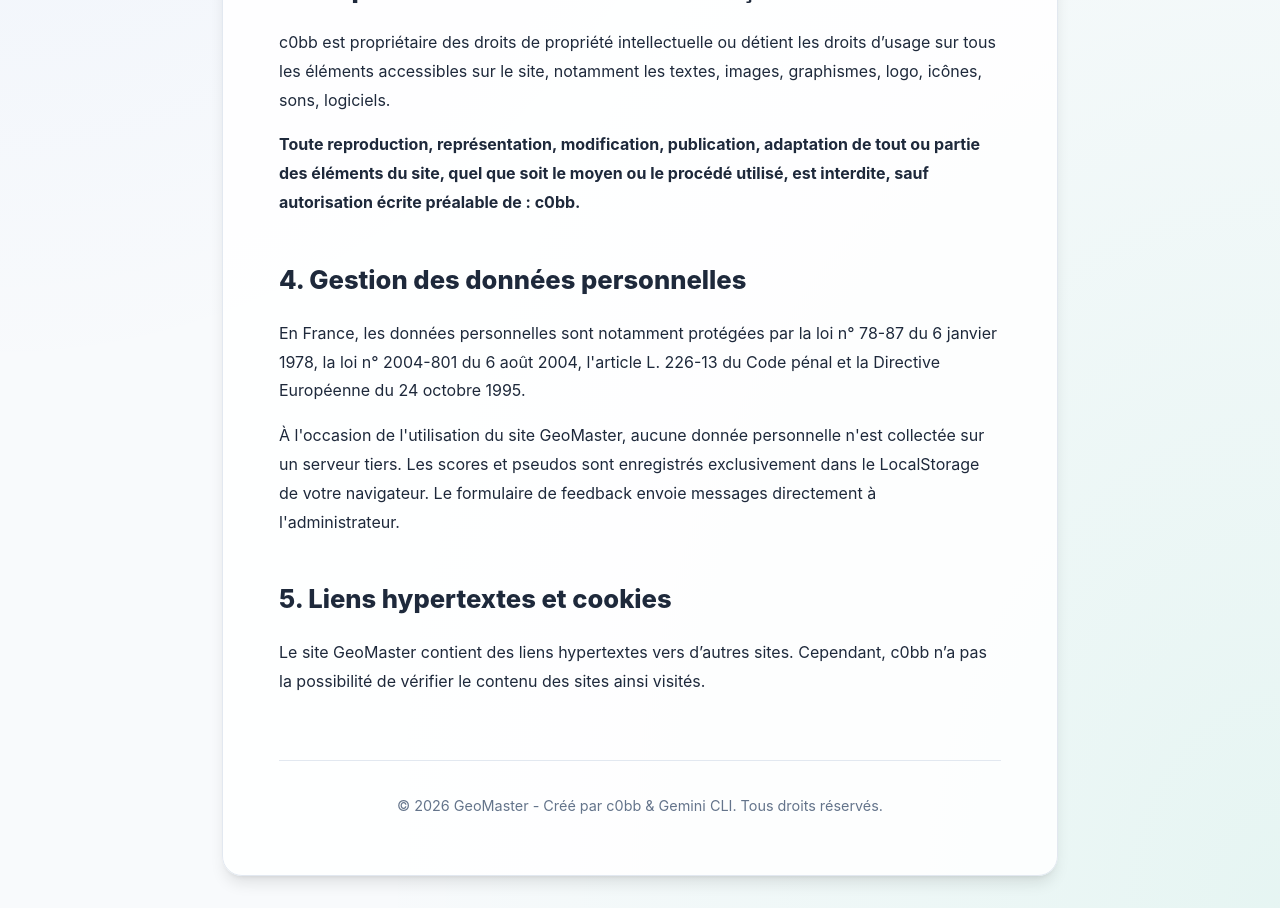
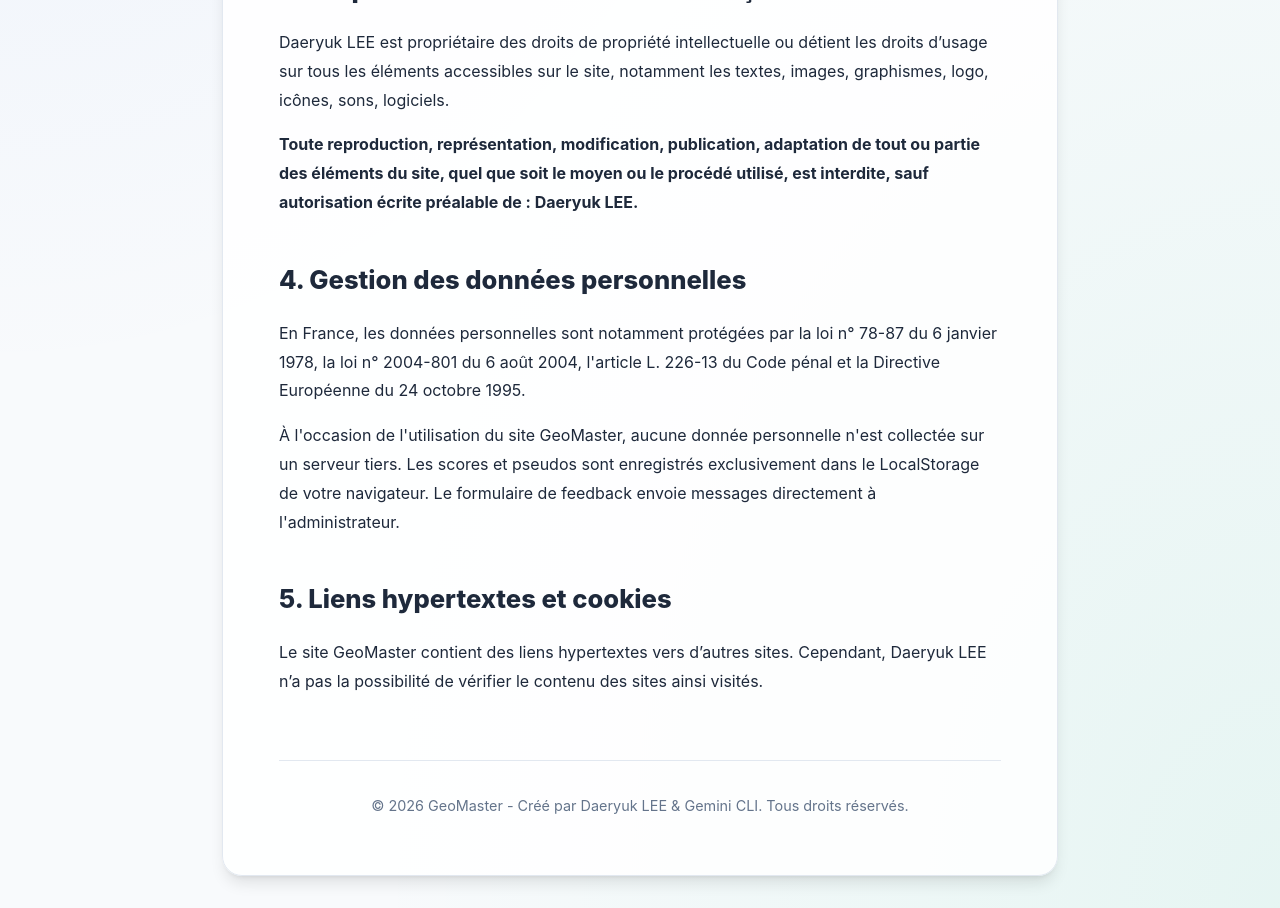
Before and after one commit to daeryuk-lee/industrial-eng-tools, a React (Vite) app: page /legal in a window 1280 px wide. Shown: the part 880-1788 px from the top of the page. Built offline with nearby package versions, Linux system fonts and the light colour scheme; no server answers.

Commit message:
docs: finalize site creator name replacement to Daeryuk LEE

```diff
--- a/package.json
+++ b/package.json
@@ -2,7 +2,7 @@
   "name": "geomaster",
   "version": "0.1.0",
   "private": true,
-  "author": "c0bb237",
+  "author": "Daeryuk LEE",
   "description": "GeoMaster - L'outil ultime pour maîtriser la géographie mondiale.",
   "type": "module",
   "dependencies": {
--- a/src/data/translations.js
+++ b/src/data/translations.js
@@ -53,7 +53,7 @@ export const translations = {
       feedback: "Feedback",
       feedbackPlaceholder: "Une idée ? Un bug ? Écrivez-nous...",
       send: "Envoyer",
-      credits: "© 2026 GeoMaster - Créé par c0bb & Gemini CLI. Tous droits réservés."
+      credits: "© 2026 GeoMaster - Créé par Daeryuk LEE & Gemini CLI. Tous droits réservés."
     },
     legal: {
       s1_title: "1. Édition du site",
@@ -66,13 +66,13 @@ export const translations = {
       s2_text: "Le site est hébergé par les services de GitHub Inc. (GitHub Pages) ou plateforme équivalente de déployement statique.",
       s2_address: "Siège social de l'hébergeur : 88 Colin P Kelly Jr St, San Francisco, CA 94107, États-Unis.",
       s3_title: "3. Propriété intellectuelle et contrefaçons",
-      s3_text: "c0bb est propriétaire des droits de propriété intellectuelle ou détient les droits d’usage sur tous les éléments accessibles sur le site, notamment les textes, images, graphismes, logo, icônes, sons, logiciels.",
-      s3_warn: "Toute reproduction, représentation, modification, publication, adaptation de tout ou partie des éléments du site, quel que soit le moyen ou le procédé utilisé, est interdite, sauf autorisation écrite préalable de : c0bb.",
+      s3_text: "Daeryuk LEE est propriétaire des droits de propriété intellectuelle ou détient les droits d’usage sur tous les éléments accessibles sur le site, notamment les textes, images, graphismes, logo, icônes, sons, logiciels.",
+      s3_warn: "Toute reproduction, représentation, modification, publication, adaptation de tout ou partie des éléments du site, quel que soit le moyen ou le procédé utilisé, est interdite, sauf autorisation écrite préalable de : Daeryuk LEE.",
       s4_title: "4. Gestion des données personnelles",
       s4_text: "En France, les données personnelles sont notamment protégées par la loi n° 78-87 du 6 janvier 1978, la loi n° 2004-801 du 6 août 2004, l'article L. 226-13 du Code pénal et la Directive Européenne du 24 octobre 1995.",
       s4_usage: "À l'occasion de l'utilisation du site GeoMaster, aucune donnée personnelle n'est collectée sur un serveur tiers. Les scores et pseudos sont enregistrés exclusivement dans le LocalStorage de votre navigateur. Le formulaire de feedback envoie messages directement à l'administrateur.",
       s5_title: "5. Liens hypertextes et cookies",
-      s5_text: "Le site GeoMaster contient des liens hypertextes vers d’autres sites. Cependant, c0bb n’a pas la possibilité de vérifier le contenu des sites ainsi visités."
+      s5_text: "Le site GeoMaster contient des liens hypertextes vers d’autres sites. Cependant, Daeryuk LEE n’a pas la possibilité de vérifier le contenu des sites ainsi visités."
     },
     about: {
       title: "À propos de GeoMaster",
@@ -160,7 +160,7 @@ export const translations = {
       feedback: "Feedback",
       feedbackPlaceholder: "An idea? A bug? Write us...",
       send: "Send",
-      credits: "© 2026 GeoMaster - Created by c0bb & Gemini CLI. All rights reserved."
+      credits: "© 2026 GeoMaster - Created by Daeryuk LEE & Gemini CLI. All rights reserved."
     },
     legal: {
       s1_title: "1. Website Edition",
@@ -173,7 +173,7 @@ export const translations = {
       s2_text: "The site is hosted by GitHub Inc. (GitHub Pages) or an equivalent static deployment platform.",
       s2_address: "Hosting headquarters: 88 Colin P Kelly Jr St, San Francisco, CA 94107, USA.",
       s3_title: "3. Intellectual Property and Counterfeiting",
-      s3_text: "c0bb owns the intellectual property rights or holds the usage rights for all elements accessible on the site.",
+      s3_text: "Daeryuk LEE owns the intellectual property rights or holds the usage rights for all elements accessible on the site.",
       s3_warn: "Any reproduction, representation, modification, publication, adaptation of all or part of the site's elements is prohibited without prior written authorization.",
       s4_title: "4. Personal Data Management",
       s4_text: "Personal data is protected by various international privacy laws. This site adheres to modern security standards.",
```
Also changed, not shown: 1 other file (tests, documents, lock files or other folders).
